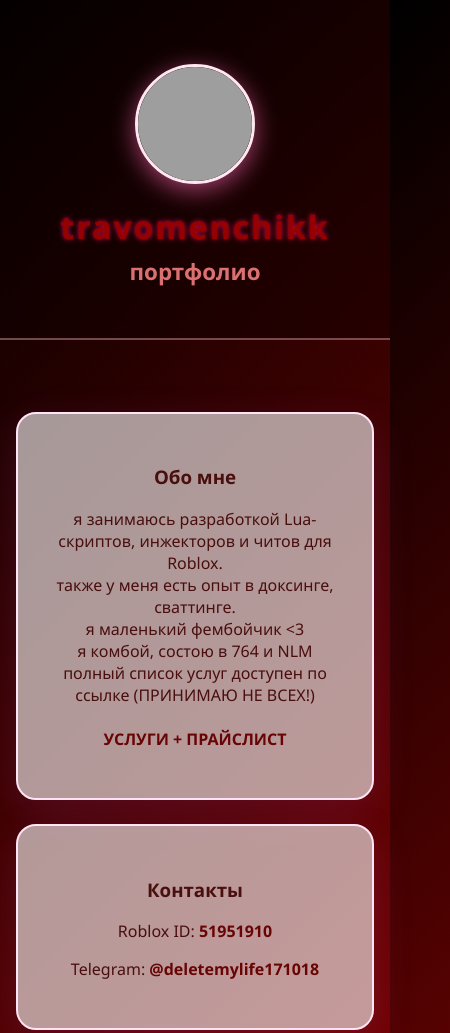
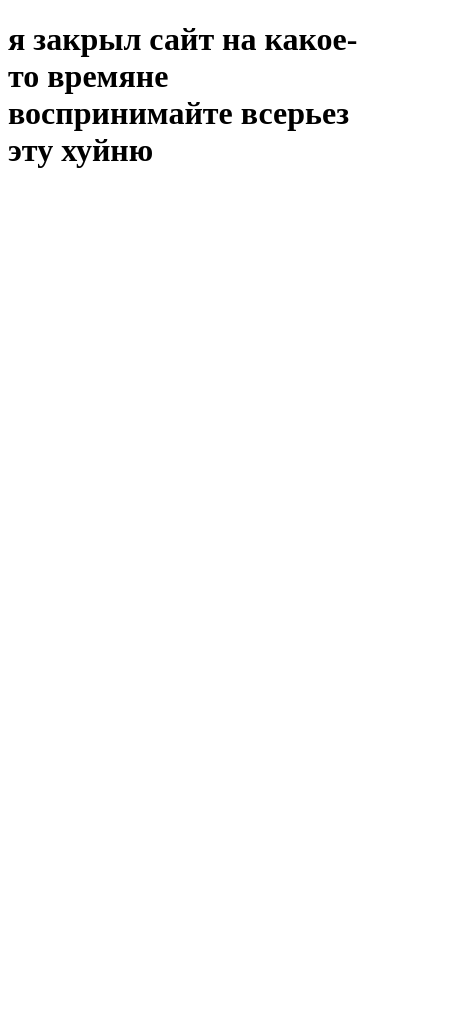
Before and after one commit to erra13/portfolios, a plain HTML site: page index.html in a window 390 px wide. Shown: the top 1033 px of the page, 450 px wide, since content can reach past the window. After the commit the page ends 844 px from the top, so only its background shows below. Drawn offline with Linux system fonts and the light colour scheme; grey boxes are pictures that could not be loaded.

Commit message:
Update index.html

```diff
--- a/index.html
+++ b/index.html
@@ -1,138 +1,4 @@
 <!DOCTYPE html>
-<html lang="en">
 <head>
-  <meta charset="UTF-8" />
-  <meta name="viewport" content="width=device-width, initial-scale=1.0" />
-  <title>портфолио</title>
-  <style>
-    * {
-      box-sizing: border-box;
-    }
-    body {
-      margin: 0;
-      font-family: 'Segoe UI', Tahoma, Geneva, Verdana, sans-serif;
-      background: linear-gradient(135deg, #000000, #cc0303);
-      color: #490e0e;
-      text-align: center;
-      overflow-x: hidden;
-      scroll-behavior: smooth;
-    }
-    header {
-      padding: 4rem 1rem 2rem;
-      backdrop-filter: blur(10px);
-      background: rgba(14, 0, 0, 0.4);
-      border-bottom: 2px solid rgba(255, 182, 193, 0.4);
-    }
-    .avatar {
-      width: 160px;
-      height: 160px;
-      border-radius: 50%;
-      object-fit: cover;
-      box-shadow: 0 6px 25px rgba(255, 105, 180, 0.6);
-      margin-bottom: 1rem;
-      transition: transform 0.3s ease;
-      border: 3px solid #ffe6f1;
-    }
-    .avatar:hover {
-      transform: scale(1.05);
-    }
-    h1 {
-      font-size: 3.2rem;
-      margin: 0;
-      letter-spacing: 2px;
-      color: #960000;
-      text-shadow: 0 0 5px #c90b4a;
-    }
-    h2 {
-      font-size: 2rem;
-      margin-top: 0.5rem;
-      color: #db7070;
-  /*    text-shadow: 0 0 10px #e6e6fa; */
-    }
-    section {
-      padding: 3rem 1rem;
-      max-width: 900px;
-      margin: auto;
-    }
-    .card {
-      background: rgba(255, 255, 255, 0.6);
-      padding: 2rem;
-      margin: 1.5rem 0;
-      border-radius: 20px;
-      box-shadow: 0 12px 40px rgba(186, 85, 211, 0.15);
-      transition: all 0.3s ease;
-      border: 2px solid #ffe4f5;
-    }
-    .card:hover {
-      transform: translateY(-5px);
-      background: rgba(255, 255, 255, 0.8);
-    }
-    a {
-      color: #690404;
-      text-decoration: none;
-      font-weight: bold;
-      transition: color 0.3s ease;
-    }
-    a:hover {
-      color: #d87093;
-    }
-    audio {
-      margin-top: 2rem;
-      width: 100%;
-      max-width: 400px;
-      outline: none;
-      filter: drop-shadow(0 4px 6px rgba(0, 0, 0, 0.2));
-    }
-    footer {
-      padding: 2rem;
-      background: rgba(51, 1, 1, 0.4);
-      font-size: 0.9rem;
-      letter-spacing: 1px;
-      color: #ffffff;
-      border-top: 2px solid #ffc0cb;
-    }
-    @media screen and (max-width: 600px) {
-      h1 { font-size: 2rem; }
-      h2 { font-size: 1.4rem; }
-      .avatar { width: 120px; height: 120px; }
-    }
-  </style>
+  <h1>я закрыл сайт на какое-то время<b>не воспринимайте всерьез эту хуйню</h1>
 </head>
-<body>
-  <header>
-    <img src="https://external-content.duckduckgo.com/iu/?u=http%3A%2F%2Fwww.anime-planet.com%2Fimages%2Fcharacters%2Ftomoko-kuroki-36282.jpg%3Ft%3D1487973065&f=1&nofb=1&ipt=6953efd597066898936c75cbbd1246030d0ade50ff955582009476f6a6fd116b" alt="avatar" class="avatar">
-    <h1>travomenchikk</h1>
-    <h2>портфолио</h2>
-  </header>
-
-  <section>
-    <div class="card">
-      <h3>Обо мне</h3>
-      <p>я занимаюсь разработкой Lua-скриптов, инжекторов и читов для Roblox.<br>
-        также у меня есть опыт в доксинге, сваттинге.<br>
-        я маленький фембойчик <3<br>я комбой, состою в 764 и NLM<br>полный список услуг доступен по ссылке (ПРИНИМАЮ НЕ ВСЕХ!)<br><br>
-        <a href="https://t.me/slug0s">УСЛУГИ + ПРАЙСЛИСТ</a>
-      </p>
-    </div>
-
-    <div class="card">
-      <h3>Контакты</h3>
-      <p>Roblox ID: <strong><a href="https://www.roblox.com/users/51951910/profile">51951910</a></strong></p>
-      <p>Telegram: <strong><a href="https://t.me/deletemylife171018">@deletemylife171018</a></strong></p>
-    </div>
-
-    <div class="card">
-        <p><img src="https://external-content.duckduckgo.com/iu/?u=https%3A%2F%2Fmedia1.tenor.com%2Fm%2FaNRMGr8pKXoAAAAC%2Fadam-lanza.gif&f=1&nofb=1&ipt=8ea6789782783083ab13c252db1c0666868d91b37a11df8818fb8ef062291a63"><br>с него я беру пример</p>
-        <p><img width="320px", height="400px" src="https://external-content.duckduckgo.com/iu/?u=https%3A%2F%2Fmedia.tenor.com%2FQaDAVbWJYj0AAAAM%2Fosaka-azumanga-daioh.gif&f=1&nofb=1&ipt=250a00c7212ac7a4041592334d4896e4c63693fd8cece71deb1b3644d2ef1544"><br>это я (хапаю злостно)</p>
-        <audio controls>
-        <source src="./audio (2).mp3" type="audio/mpeg" />
-        Ваш браузер не поддерживает аудио.
-      </audio>
-    </div>
-  </section>
-
-  <footer>
-    <p>&copy; 2025 травомен</p>
-  </footer>
-</body>
-</html>
```
